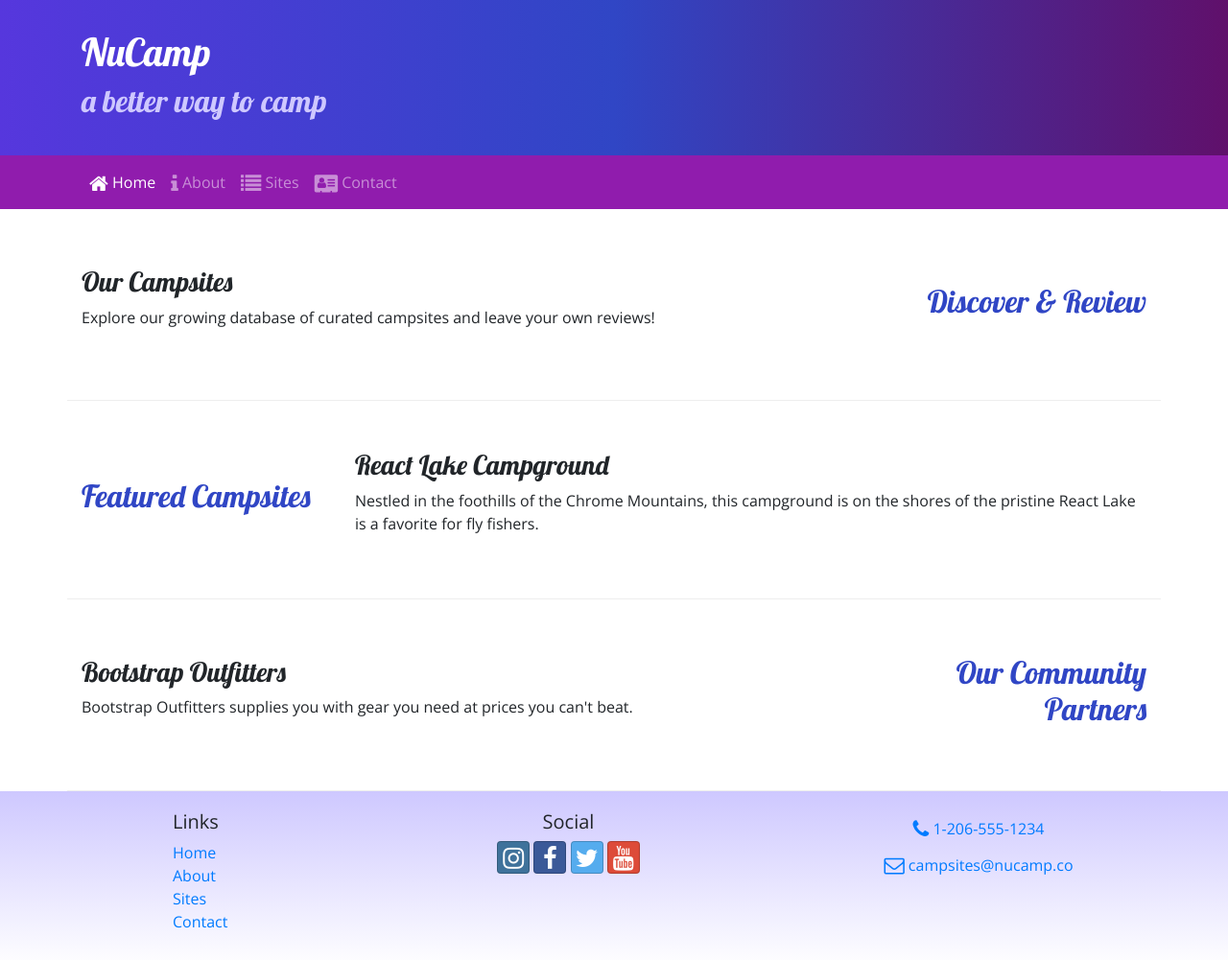
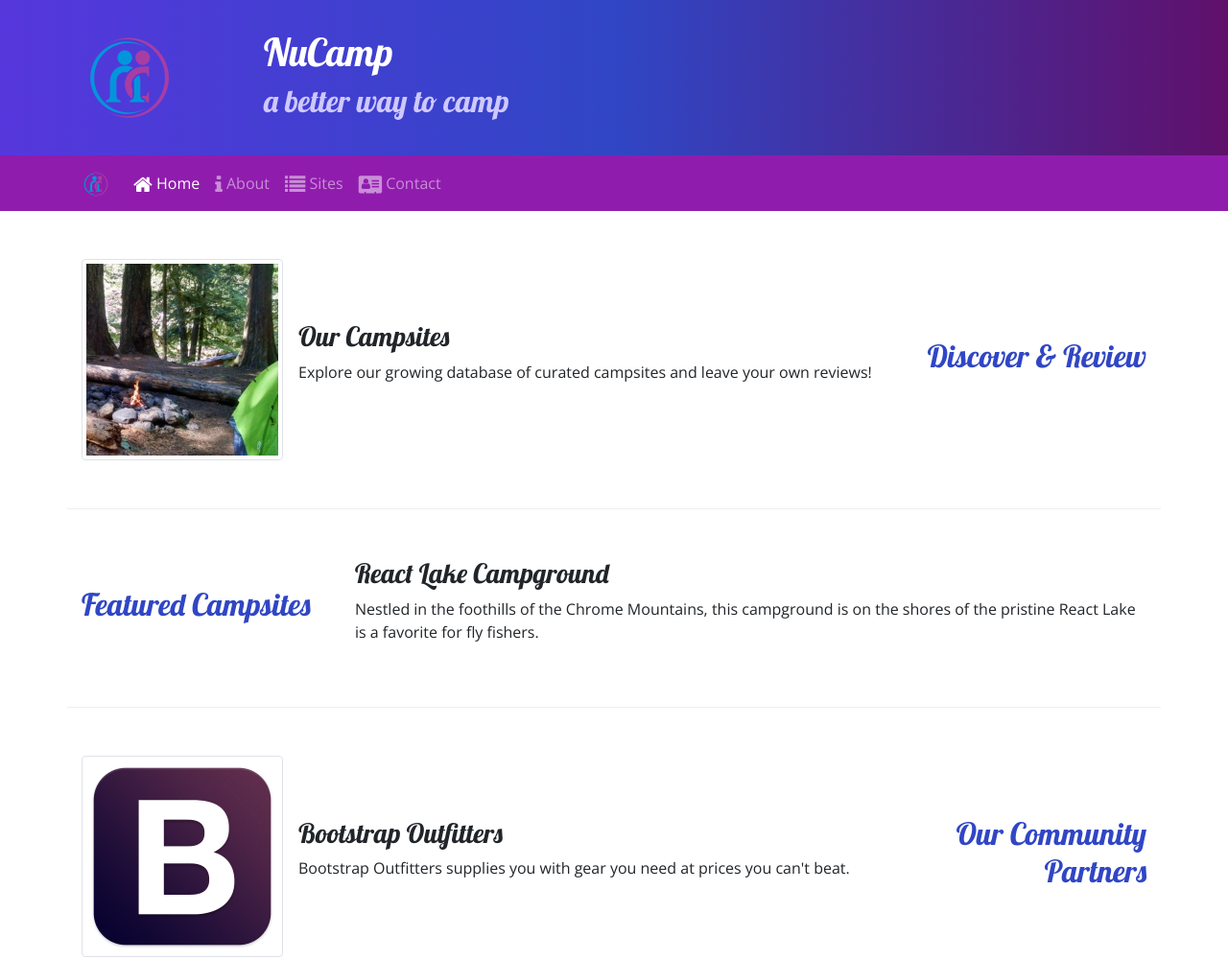
Before and after one commit to adouglass834/Nucamp-Site, a website: page index.html in a window 1280 px wide. Shown: the top 1001 px of the page at 96% size. Drawn offline with nearby package versions, Linux system fonts and the light colour scheme.

Commit message:
Images and Media

```diff
--- a/index.html
+++ b/index.html
@@ -21,6 +21,9 @@
         <header class="jumbotron jumbotron-fluid">
             <div class="container">
                 <div class="row">
+                    <div class="col-4 col-sm-3 col-md-2 align-self-center">
+                        <img src="img/logo.png" alt="img-fluid"/>
+                    </div>
                     <div class="col">
                         <h1> NuCamp </h1>
                         <h2> a better way to camp </h2>
@@ -32,7 +35,8 @@
 
         <nav class="navbar navbar-expand-sm navbar-dark sticky-top">
             <div class="container">
-                <button class="navbar-toggler ml-auto" type="button" data-toggle="collapse" data-target="#nucampNavbar">
+                <a href="#" class="navbar-brand"> <img src="img/logo.png" height="30" width="30" alt=""> </a>
+                <button class="navbar-toggler" type="button" data-toggle="collapse" data-target="#nucampNavbar">
                     <span class="navbar-toggler-icon"></span>
                 </button>
                 <div class="collapse navbar-collapse" id="nucampNavbar">
@@ -52,9 +56,14 @@
                     <h2 class="text-sm-right">Discover & Review</h2>
                 </div>
                 <div class="col">
-                    <h3> Our Campsites </h3>
-                     <p class="d-none d-sm-block"> Explore our growing database of curated campsites and leave your own reviews! </p>
+                    <div class="media">
+                        <img class="d-flex mr-3 img-thumbnail" src="img/breadcrumb-trail-thumb.jpg" alt="Breadcrumb Trail" />
+                        <div class="media-body align-self-center">
+                            <h3>Our Campsites</h3>
+                            <p class="d-none d-sm-block">Explore our growing database of curated campsites and leave your own reviews!</p>
+                        </div>
                     </div>
+                </div>
             </div>
 
             <div class="row row-content align-items-center">
@@ -72,8 +81,13 @@
                     <h2 class="text-sm-right">Our Community Partners</h2>
                 </div>
                 <div class="col">
-                    <h3> Bootstrap Outfitters </h3>
-                    <p class="d-none d-sm-block">Bootstrap Outfitters supplies you with gear you need at prices you can't beat. </p>
+                    <div class="media">
+                        <img class="d-flex mr-3 img-thumbnail" src="img/bootstrap-thumb.png" alt="Bootstrap Outfitters" />
+                        <div class="media-body align-self-center">
+                            <h3>Bootstrap Outfitters</h3>
+                            <p class="d-none d-sm-block">Bootstrap Outfitters supplies you with gear you need at prices you can't beat.</p>
+                        </div>
+                    </div>
                 </div>
             </div>
         </div>
```
Also changed, not shown: aboutUs.html (+5 -1 lines), contactUs.html (+5 -1 lines), img/bootstrap-thumb.png (added), img/breadcrumb-trail-thumb.jpg (added), img/breadcrumb-trail.jpg (added), img/chrome-river-thumb.jpg (added), img/chrome-river.jpg (added), img/logo.png (added), img/react-lake-thumb.jpg (added), img/react-lake.jpg (added).
